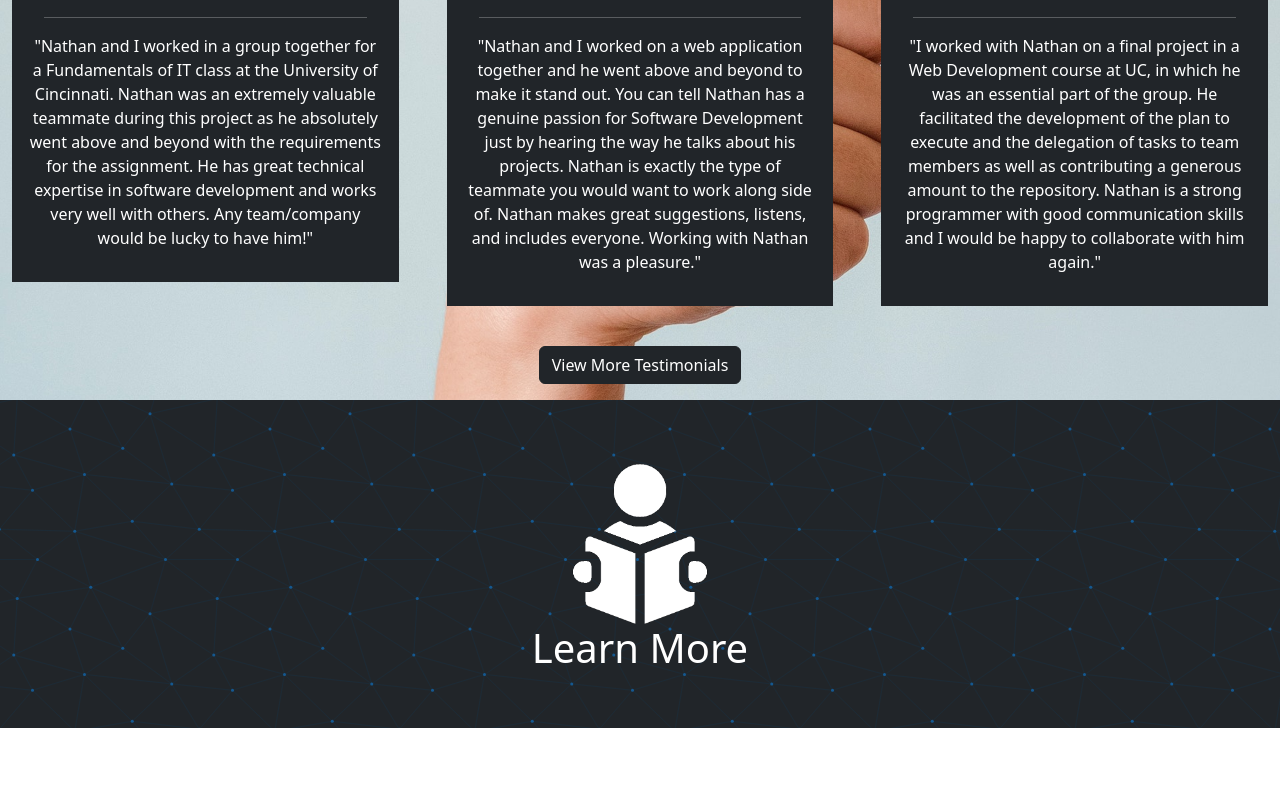
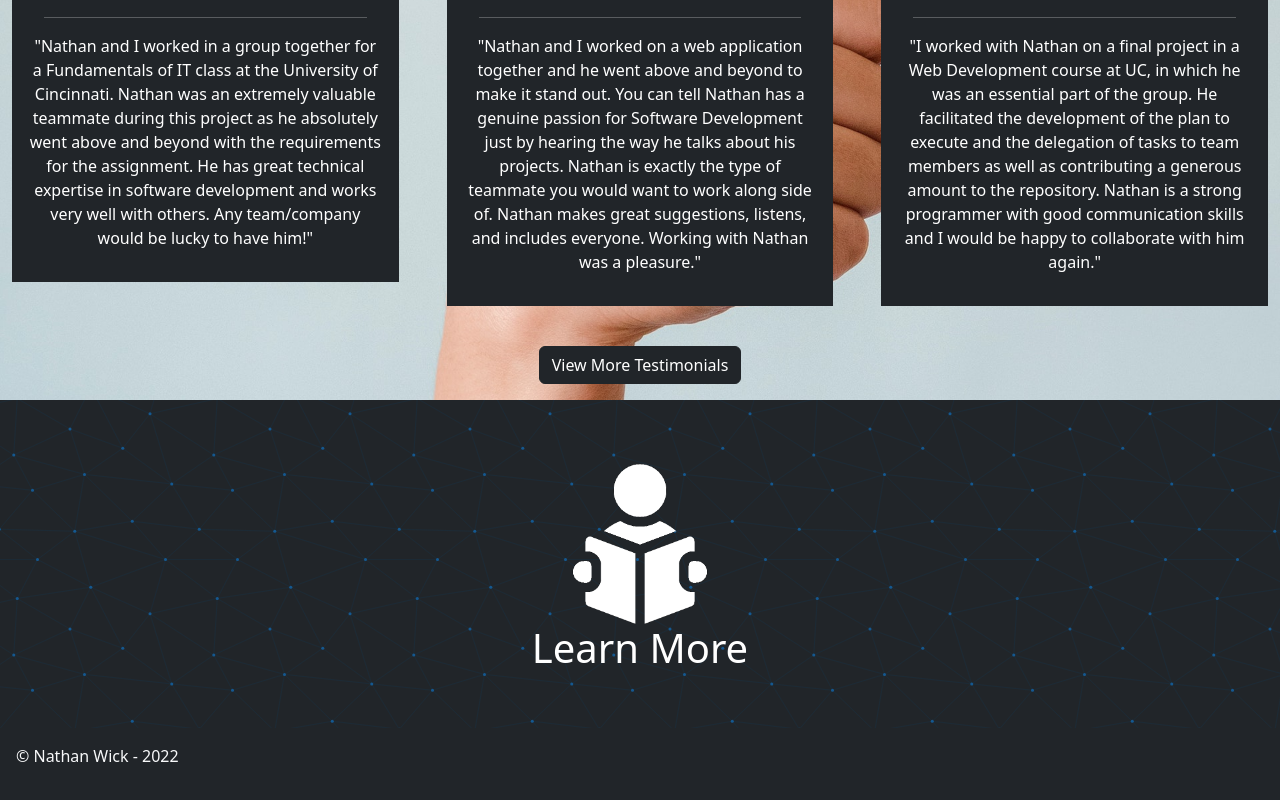
Before and after one commit to nathan-wick/nathan-wick-old, a React (Create React App) app in the folder nathan-wick/: page / in a window 1280 px wide. Shown: the part 3842-4642 px from the top of the page. Before the commit the page ends 4570 px from the top, so only its background shows below. Built offline with nearby package versions, Linux system fonts and the light colour scheme.

Commit message:
Created Footer

```diff
--- a/nathan-wick/public/404.html
+++ b/nathan-wick/public/404.html
@@ -4,6 +4,7 @@
     <meta charset="utf-8">
     <title>Nathan Wick - Redirecting...</title>
     <script type="text/javascript">
+      /* Redirect for Github Pages */
       var pathSegmentsToKeep = 0;
       var l = window.location;
       l.replace(
--- a/nathan-wick/src/App.tsx
+++ b/nathan-wick/src/App.tsx
@@ -2,6 +2,7 @@ import './App.css';
 import { BrowserRouter as Router, Routes, Route } from 'react-router-dom';
 import NavBar from './components/NavBar';
 import About from './components/views/About';
+import Footer from './components/Footer';
 
 function App() {
   return (
@@ -15,6 +16,7 @@ function App() {
           path='/about'
           element={<About />} />
       </Routes>
+      <Footer />
     </Router>
   );
 }
--- /dev/null
+++ b/nathan-wick/src/components/Footer.tsx
@@ -0,0 +1,8 @@
+const year = new Date().getFullYear();
+
+const Footer = () =>
+    <footer className='bg-dark text-light p-3'>
+        <p>&copy; Nathan Wick - {year}</p>
+    </footer>
+
+export default Footer;
--- a/nathan-wick/src/components/views/About.tsx
+++ b/nathan-wick/src/components/views/About.tsx
@@ -110,7 +110,7 @@ const About = () => {
     return (
         <>
             <Helmet>‍
-                <title>About Nathan Wick</title>
+                <title>Nathan Wick - About</title>
                 <meta name='description' content='My name is Nathan Wick and I am a Software Developer specializing in Web, iOS, and Android application development. This website displays my story and how I can help your business.' />
                 <meta name='robots' content='index, follow' />
             </Helmet>
```
